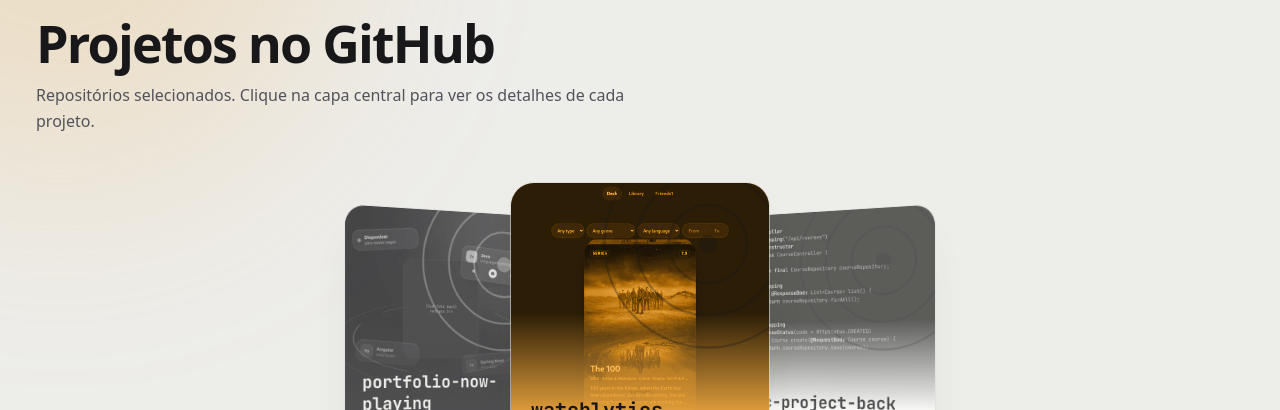
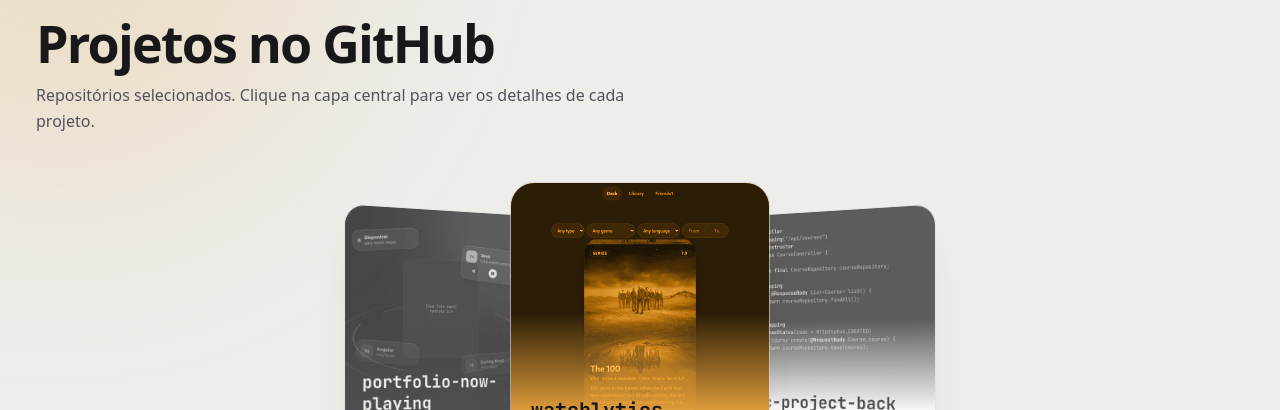
Before and after one commit to keizokita/portfolio-now-playing, a Next.js app: page / in a window 1280 px wide. Shown: the part 1620-2030 px from the top of the page. Built offline with nearby package versions, Linux system fonts and the light colour scheme; no server answers.

Commit message:
style(projects): remove vinyl rings from coverflow covers
The cover images now show without the rings drawn on top.

Co-Authored-By: Claude Opus 5.5 (1M context) <noreply@anthropic.com>

```diff
--- a/src/components/ProjectsPlayer.tsx
+++ b/src/components/ProjectsPlayer.tsx
@@ -7,7 +7,6 @@ import Image from "next/image";
 import { site, type Project } from "@/content/site";
 import { Equalizer } from "./Equalizer";
 import { ProjectModal } from "./ProjectModal";
-import { VinylRings } from "./VinylRings";
 
 const TRACK_SECONDS = 6;
 const VARIANTS = ["cv-a", "cv-b", "cv-c"] as const;
@@ -137,7 +136,6 @@ export function ProjectsPlayer({ projects }: { projects: Project[] }) {
                     <span aria-hidden="true" className="absolute inset-0 bg-gradient-to-t from-[var(--cbg)] from-10% to-transparent to-50%" />
                   </>
                 )}
-                <VinylRings className="absolute -right-[54px] -top-[54px] size-[230px] opacity-30" />
                 {a === 0 && (
                   <span
                     aria-hidden="true"
--- a/src/content/site.ts
+++ b/src/content/site.ts
@@ -65,7 +65,7 @@ export const site = {
   githubTopic: "portfolio",
 
   // Imagem da capa de cada projeto, pelo nome do repositório (arquivos em /public/covers, quadrados).
-  // A capa tinge a imagem com o tom dela; repositório sem imagem mostra só os anéis.
+  // A capa tinge a imagem com o tom dela; repositório sem imagem mostra só a cor da capa.
   covers: {
     "portfolio-now-playing": "/covers/portfolio-now-playing.webp",
     "tcc-project-back": "/covers/tcc-project-back.webp",
```
